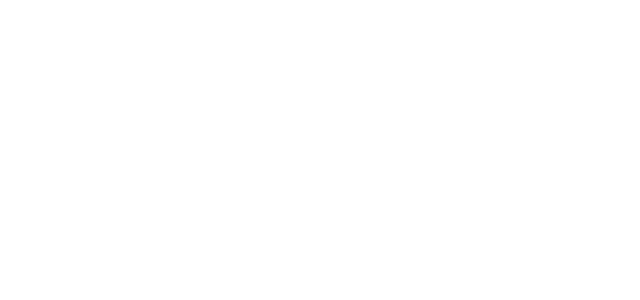
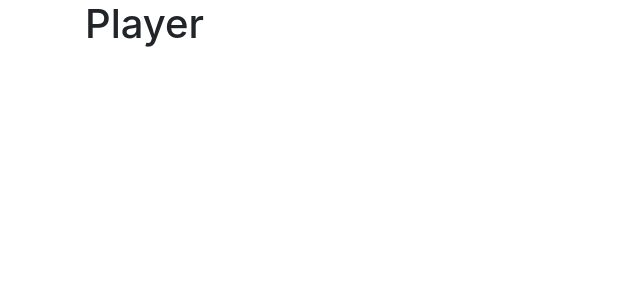
Before and after one commit to garritfra/simple-rpg, a React app: page / in a window 1280 px wide. Shown: the top 300 px of the page, without its empty margins (0-640 px from the left). Built offline with nearby package versions, Linux system fonts and the light colour scheme.

Commit message:
add player prop

```diff
--- a/src/game/Game.ts
+++ b/src/game/Game.ts
@@ -1,15 +1,22 @@
-import ISingleton from "./ISingleton";
+import Player from "./model/implementation/Player";
 
 let instance: Game;
 
-export default class Game implements ISingleton {
-  getInstance(): Game {
-    if (instance === null) {
-      return new Game();
-    }
+export default class Game {
+  private player: Player;
+  constructor() {
+    this.player = new Player();
   }
 
-  private constructor() {}
+  public static getInstance(): Game {
+    if (instance == null) {
+      instance = new Game();
+    }
+    console.log(instance);
+    return instance;
+  }
 
-  public getPlayer() {}
+  getPlayer(): Player {
+    return this.player;
+  }
 }
--- a/src/game/ISingleton.ts
+++ /dev/null
@@ -1,3 +0,0 @@
-export default interface ISingleton {
-  getInstance(): Object;
-}
--- a/src/view/app.tsx
+++ b/src/view/app.tsx
@@ -1,16 +1,7 @@
 import * as React from "react";
-import {
-  Container,
-  Button,
-  Card,
-  CardBody,
-  CardTitle,
-  CardSubtitle,
-  CardText,
-  CardImg,
-  Col,
-  Row
-} from "reactstrap";
+import { Container } from "reactstrap";
+import PlayerView from "./components/PlayerView/PlayerView";
+import Game from "../game/Game";
 
 export default class App extends React.Component<any, any> {
   constructor(props: any) {
@@ -20,6 +11,10 @@
 
   handleAttack() {}
   render() {
-    return <Container />;
+    return (
+      <Container>
+        <PlayerView player={Game.getInstance().getPlayer()} />
+      </Container>
+    );
   }
 }
--- /dev/null
+++ b/src/view/components/PlayerView/IPlayerViewProps.ts
@@ -0,0 +1,5 @@
+import Player from "../../../game/model/implementation/Player";
+
+export default interface IPlayerViewProps {
+  player: Player;
+}
--- /dev/null
+++ b/src/view/components/PlayerView/IPlayerViewState.ts
@@ -0,0 +1,3 @@
+import Player from "../../../game/model/implementation/Player";
+
+export default interface IPlayerViewState {}
--- /dev/null
+++ b/src/view/components/PlayerView/PlayerView.tsx
@@ -0,0 +1,23 @@
+import * as React from "react";
+import IPlayerViewProps from "./IPlayerViewProps";
+import IPlayerViewState from "./IPlayerViewState";
+import Player from "../../../game/model/implementation/Player";
+
+export default class PlayerView extends React.Component<
+  IPlayerViewProps,
+  IPlayerViewState
+> {
+  props: IPlayerViewProps;
+  player: Player;
+
+  constructor(props: IPlayerViewProps) {
+    super(props);
+    this.props = props;
+    console.log(this.props);
+    this.player = this.props.player;
+  }
+
+  render() {
+    return <h1>{this.props.player.getName()}</h1>;
+  }
+}
```
